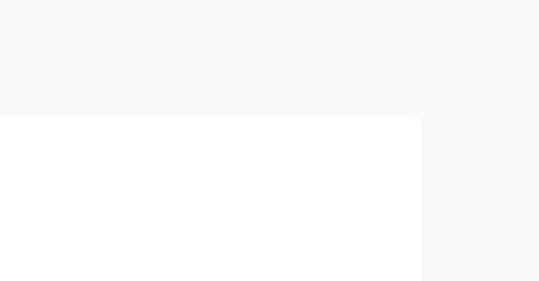
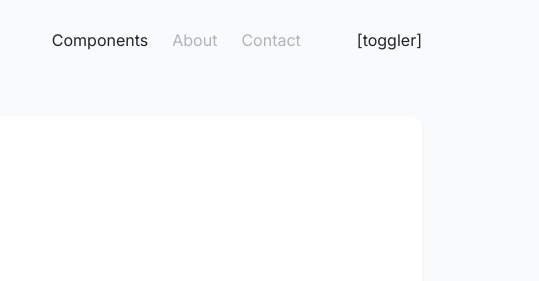
Before and after one commit to js-tasks-ru/htmlcss-20230911-4_xelaris, a website: page pages/template.html in a window 1280 px wide. Shown: the top 281 px of the page, 741-1280 px from the left. Drawn offline with Linux system fonts and the light colour scheme; a web font is replaced by a local one.

Commit message:
add header menu

```diff
--- a/components/header/header.css
+++ b/components/header/header.css
@@ -12,6 +12,8 @@
   padding-top: 16px;
   padding-bottom: 16px;
   display: flex;
+  gap: 36px;
+  align-items: center;
 }
 .header__logo {
   width: 110px;
@@ -26,13 +28,38 @@
   line-height: 38px;
   color: var(--grey-4, #495057);
 }
+.header__menu {
+  display: none;
+  gap: 24px;
+}
+.header__menuItem {
+  color: var(--grey-3, #acb5bd);
+  text-decoration: none;
+  font-size: 16px;
+  line-height: 24px;
+}
+.header__menuItem_active,
+.header__menuItem:hover {
+  color: var(--black, black);
+}
+.header__themeToggler {
+  display: none;
+}
 @media screen and (min-width: 576px) {
   .header__panel {
     padding-top: 24px;
     padding-bottom: 24px;
+    gap: 56px;
   }
   .header__logo {
     margin: 0;
+    flex: 1 0 auto;
+  }
+  .header__menu {
+    display: flex;
+  }
+  .header__themeToggler {
+    display: block;
   }
 }
 @media screen and (min-width: 768px) {
--- a/components/menu/menu.css
+++ b/components/menu/menu.css
@@ -26,7 +26,7 @@
 .menu__item:hover {
   color: var(--notification, #d84910);
 }
-.menu__item:visited:not(.menu__item_active) {
+.menu__item:visited:not(.menu__item_active, :hover) {
   color: var(--black, black);
 }
 @media screen and (min-width: 768px) {
--- a/pages/template.html
+++ b/pages/template.html
@@ -21,6 +21,14 @@
           <rect x="38" width="32" height="32" rx="16" />
           <path d="M78 0L110 32H78V0Z" />
         </svg>
+        <nav class="header__menu">
+          <a class="header__menuItem header__menuItem_active" href=""
+            >Components</a
+          >
+          <a class="header__menuItem" href="">About</a>
+          <a class="header__menuItem" href="">Contact</a>
+        </nav>
+        <div class="header__themeToggler">[toggler]</div>
       </div>
     </header>
     <div class="page__container layoutContainer">
```
Also changed, not shown: index.html (+8 -0 lines).
